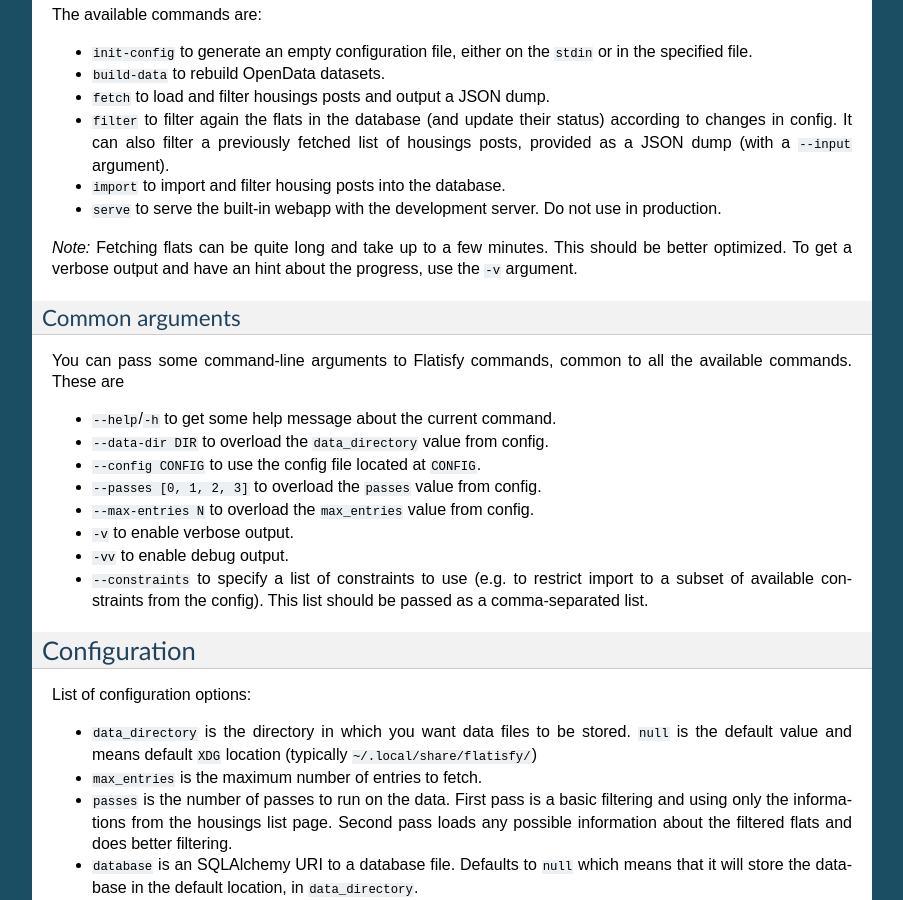
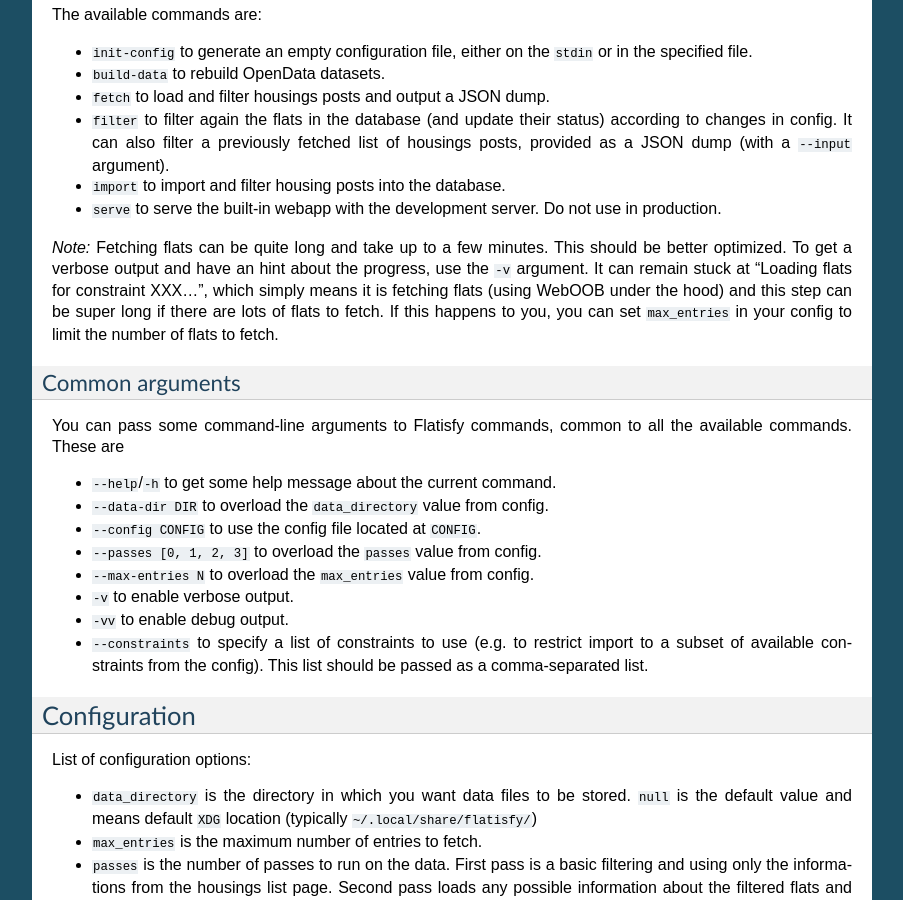
Before and after one commit to Phyks/Flatisfy, a Sphinx documentation site: the page built from doc/0.getting_started.md, in a window 1280 px wide and 900 px high, scrolled down 953 px. Shown: the whole window, without its empty margins (198-1101 px from the left). Built offline with Sphinx 7.4.7, drawn with Linux system fonts in a browser that asks for light colours.

Commit message:
Improve doc about Flatisfy appearing stuck

```diff
--- a/doc/0.getting_started.md
+++ b/doc/0.getting_started.md
@@ -73,7 +73,11 @@
 
 _Note:_ Fetching flats can be quite long and take up to a few minutes. This
 should be better optimized. To get a verbose output and have an hint about the
-progress, use the `-v` argument.
+progress, use the `-v` argument. It can remain stuck at "Loading flats for
+constraint XXX...", which simply means it is fetching flats (using WebOOB
+under the hood) and this step can be super long if there are lots of flats to
+fetch. If this happens to you, you can set `max_entries` in your config to
+limit the number of flats to fetch.
 
 
 ### Common arguments
```
